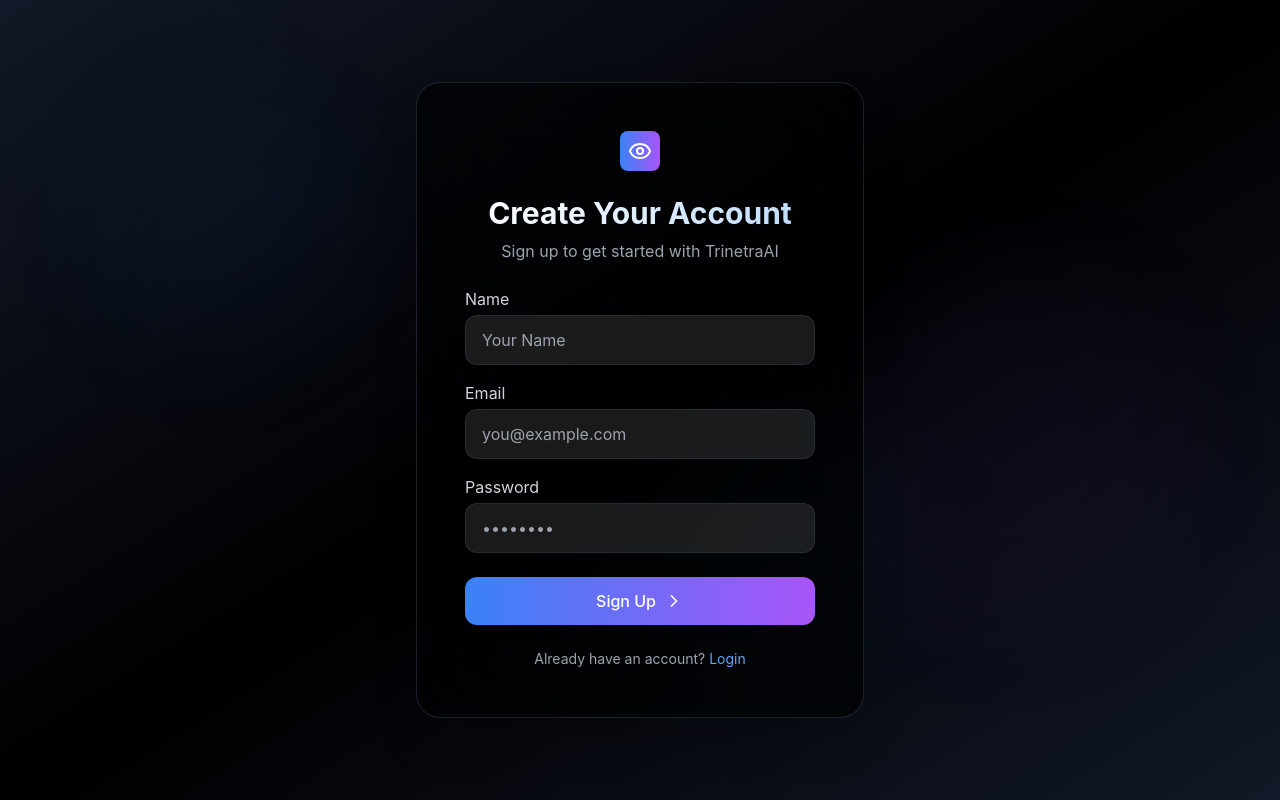
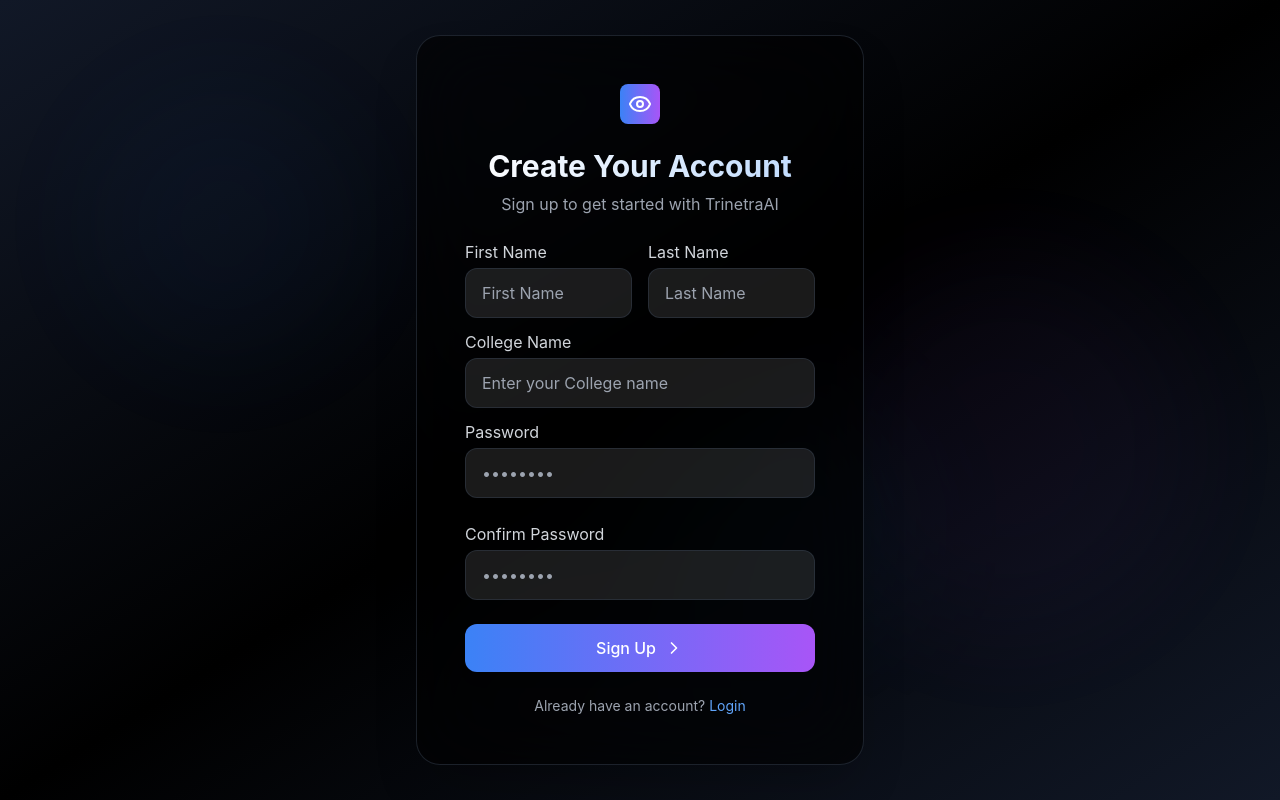
Before and after one commit to mandy10-cmd/CampusEYE, a React (Vite) app: page /signup in a window 1280 px wide. Built offline with nearby package versions, Linux system fonts and the light colour scheme.

Commit message:
signupmodify

```diff
--- a/src/pages/SignUp.jsx
+++ b/src/pages/SignUp.jsx
@@ -42,39 +42,68 @@ const Signup = () => {
         <p className="text-gray-400 text-center mb-6">Sign up to get started with TrinetraAI</p>
 
         {error && (
-          <div className="mb-4 bg-red-500/10 border border-red-500/30 text-red-400 rounded-lg px-4 py-2 text-sm">
+          <div className="mb-3 bg-red-500/10 border border-red-500/30 text-red-400 rounded-lg px-4 py-2 text-sm">
             {error}
           </div>
         )}
 
-        <div className="mb-4">
-          <label className="block text-gray-300 mb-1" htmlFor="name">Name</label>
+        <div className="flex gap-4 mb-3">
+          <div className="w-1/2">
+            <label className="flex text-gray-300 mb-1" htmlFor="firstName">First Name</label>
+            <input
+              id="firstName"
+              name="firstName"
+              type="text"
+              autoComplete="given-name"
+              value={form.firstName}
+              onChange={handleChange}
+              className="w-full px-4 py-3 rounded-xl bg-white/10 border border-gray-700/50 text-white focus:outline-none focus:ring-2 focus:ring-blue-500 transition"
+              placeholder="First Name"
+            />
+          </div>
+
+          <div className="w-1/2">
+            <label className="flex text-gray-300 mb-1" htmlFor="lastName">Last Name</label>
+            <input
+              id="lastName"
+              name="lastName"
+              type="text"
+              autoComplete="family-name"
+              value={form.lastName}
+              onChange={handleChange}
+              className="w-full px-4 py-3 rounded-xl bg-white/10 border border-gray-700/50 text-white focus:outline-none focus:ring-2 focus:ring-blue-500 transition"
+              placeholder="Last Name"
+            />
+          </div>
+        </div>
+        <div className="mb-3">
+          <label className="block text-gray-300 mb-1" htmlFor='text'>College Name</label>
           <input
-            id="name"
-            name="name"
+            id="text"
+            name="text"
             type="text"
-            autoComplete="name"
-            value={form.name}
+            autoComplete="text"
+            value={form.text}
             onChange={handleChange}
             className="w-full px-4 py-3 rounded-xl bg-white/10 border border-gray-700/50 text-white focus:outline-none focus:ring-2 focus:ring-blue-500 transition"
-            placeholder="Your Name"
-          />
-        </div>
-        <div className="mb-4">
-          <label className="block text-gray-300 mb-1" htmlFor="email">Email</label>
-          <input
-            id="email"
-            name="email"
-            type="email"
-            autoComplete="email"
-            value={form.email}
-            onChange={handleChange}
-            className="w-full px-4 py-3 rounded-xl bg-white/10 border border-gray-700/50 text-white focus:outline-none focus:ring-2 focus:ring-blue-500 transition"
-            placeholder="you@example.com"
+            placeholder="Enter your College name"
           />
         </div>
         <div className="mb-6">
           <label className="block text-gray-300 mb-1" htmlFor="password">Password</label>
+          <input
+            id="password"
+            name="password"
+            type="password"
+            autoComplete="new-password"
+            value={form.password}
+            onChange={handleChange}
+            className="w-full px-4 py-3 rounded-xl bg-white/10 border border-gray-700/50 text-white focus:outline-none focus:ring-2 focus:ring-purple-500 transition"
+            placeholder="••••••••"
+          />
+        </div>
+         <div className="mb-6">
+          <label className="block text-gray-300 mb-1" htmlFor="password">Confirm Password</label>
           <input
             id="password"
             name="password"
```
